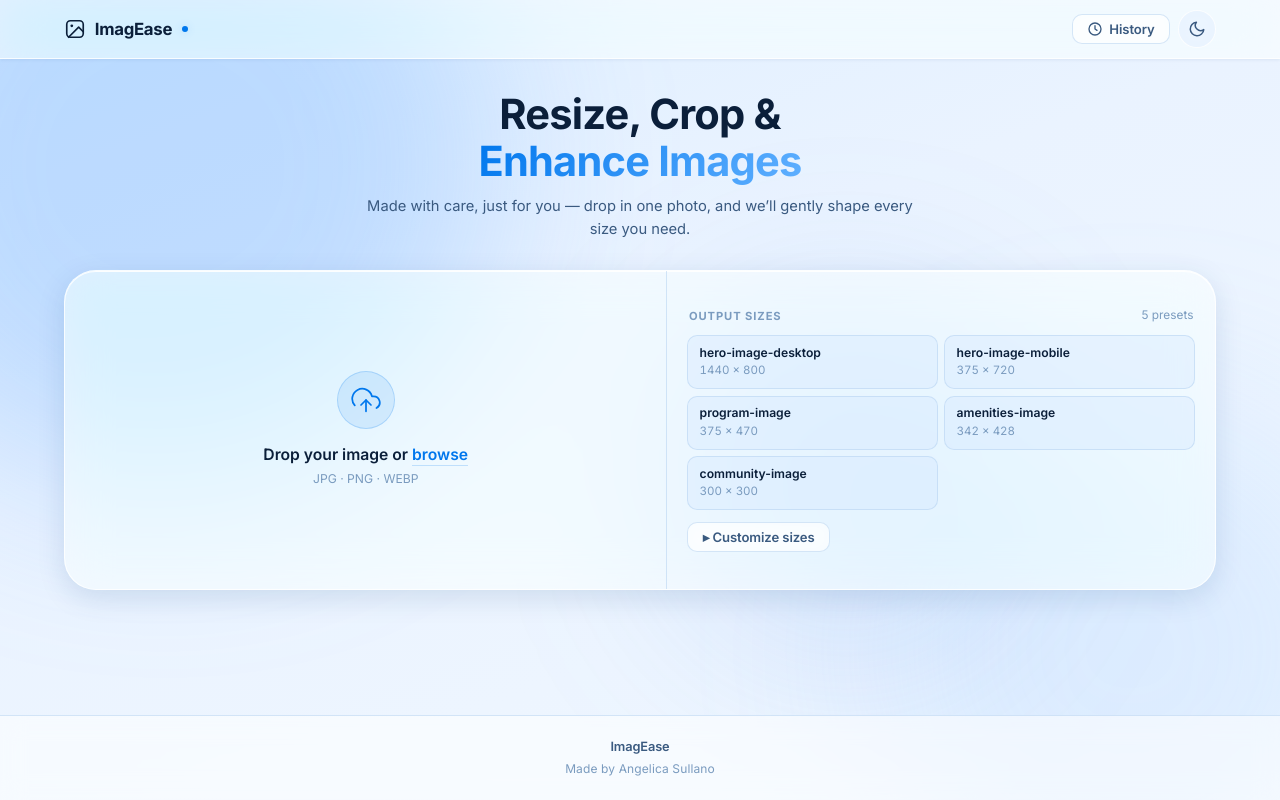
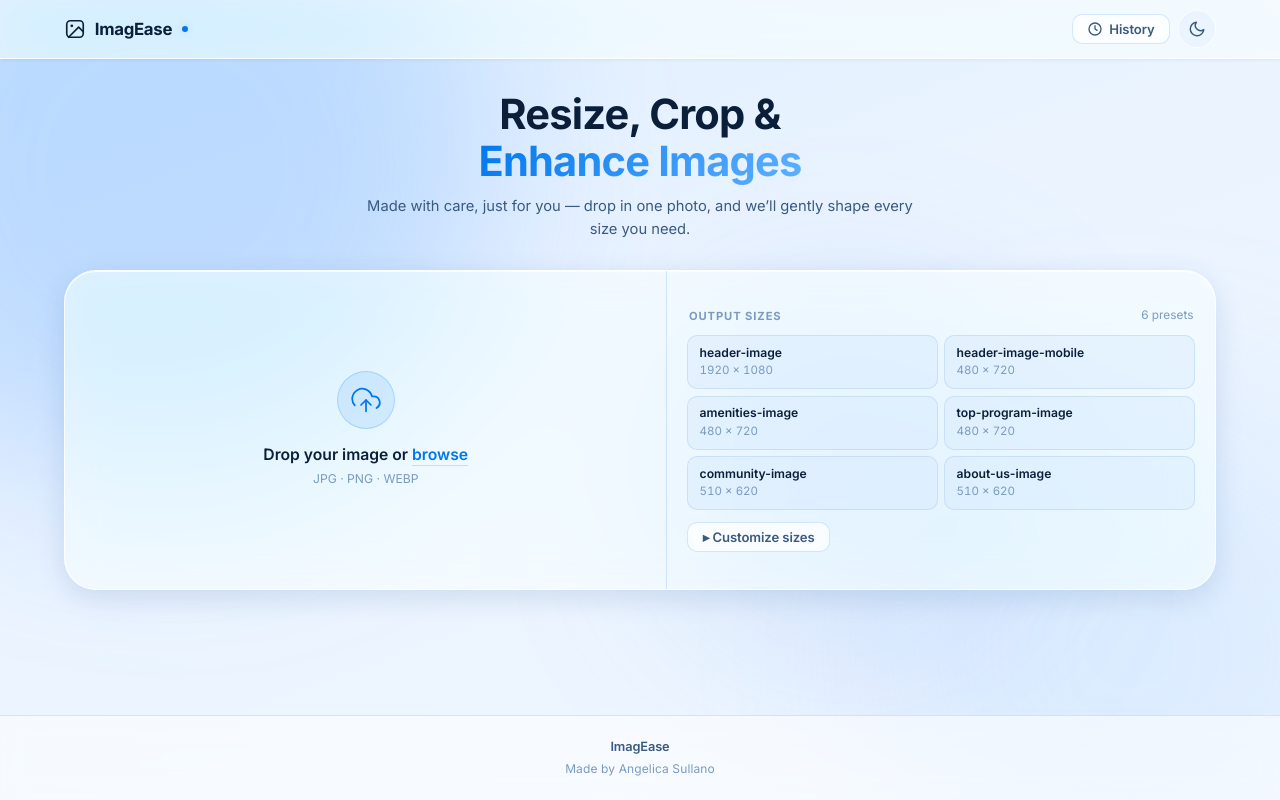
Before and after one commit to sullano831/imagease, a React (Vite) app: page / in a window 1280 px wide. Built offline with nearby package versions, Linux system fonts and the light colour scheme.

Commit message:
updated default sizes

```diff
--- a/src/App.jsx
+++ b/src/App.jsx
@@ -7,11 +7,12 @@ import History from './History'
 import './App.css'
 
 const PRESET_SIZES = [
-  { name: 'hero-image-desktop', width: 1440, height: 800 },
-  { name: 'hero-image-mobile', width: 375, height: 720 },
-  { name: 'program-image', width: 375, height: 470 },
-  { name: 'amenities-image', width: 342, height: 428 },
-  { name: 'community-image', width: 300, height: 300 },
+  { name: 'header-image', width: 1920, height: 1080 },
+  { name: 'header-image-mobile', width: 480, height: 720 },
+  { name: 'amenities-image', width: 480, height: 720 },
+  { name: 'top-program-image', width: 480, height: 720 },
+  { name: 'community-image', width: 510, height: 620 },
+  { name: 'about-us-image', width: 510, height: 620 },
 ]
 
 const THUMB_MAX = 250
```
Also changed, not shown: 1 other file (tests, documents, lock files or other folders).
